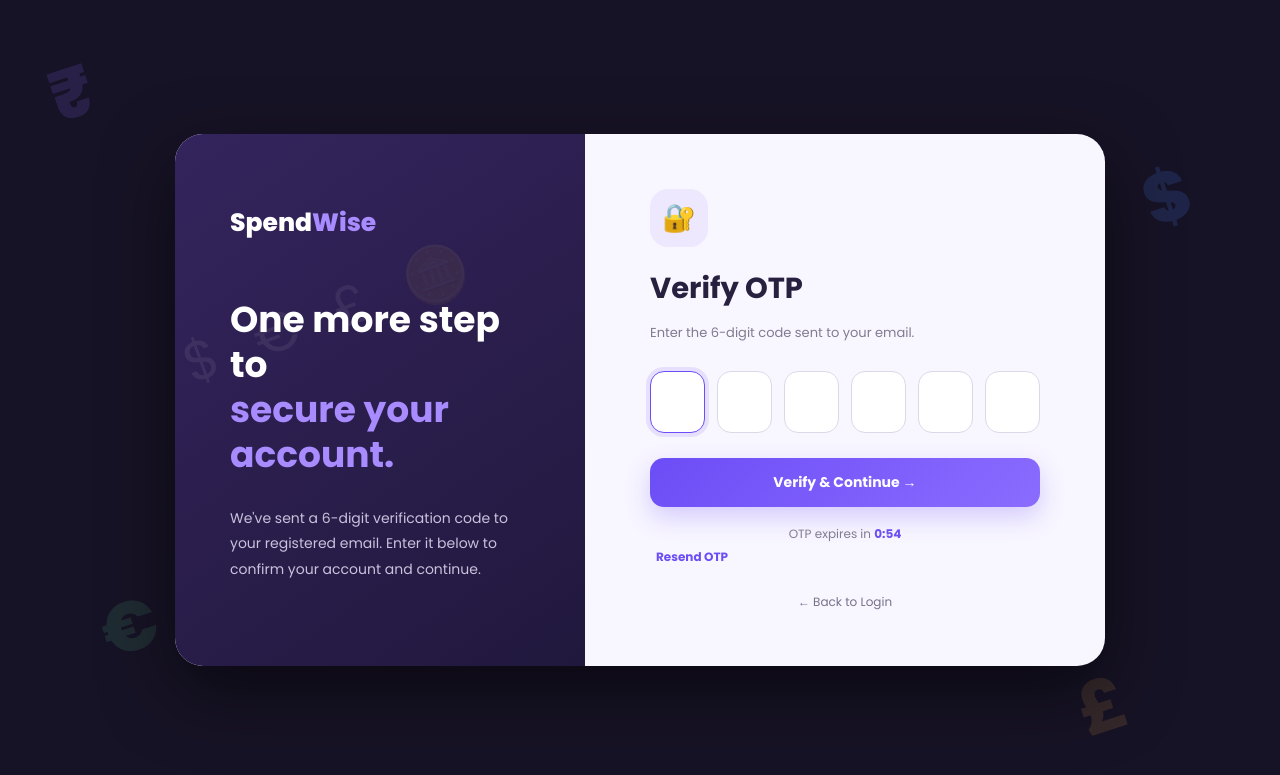
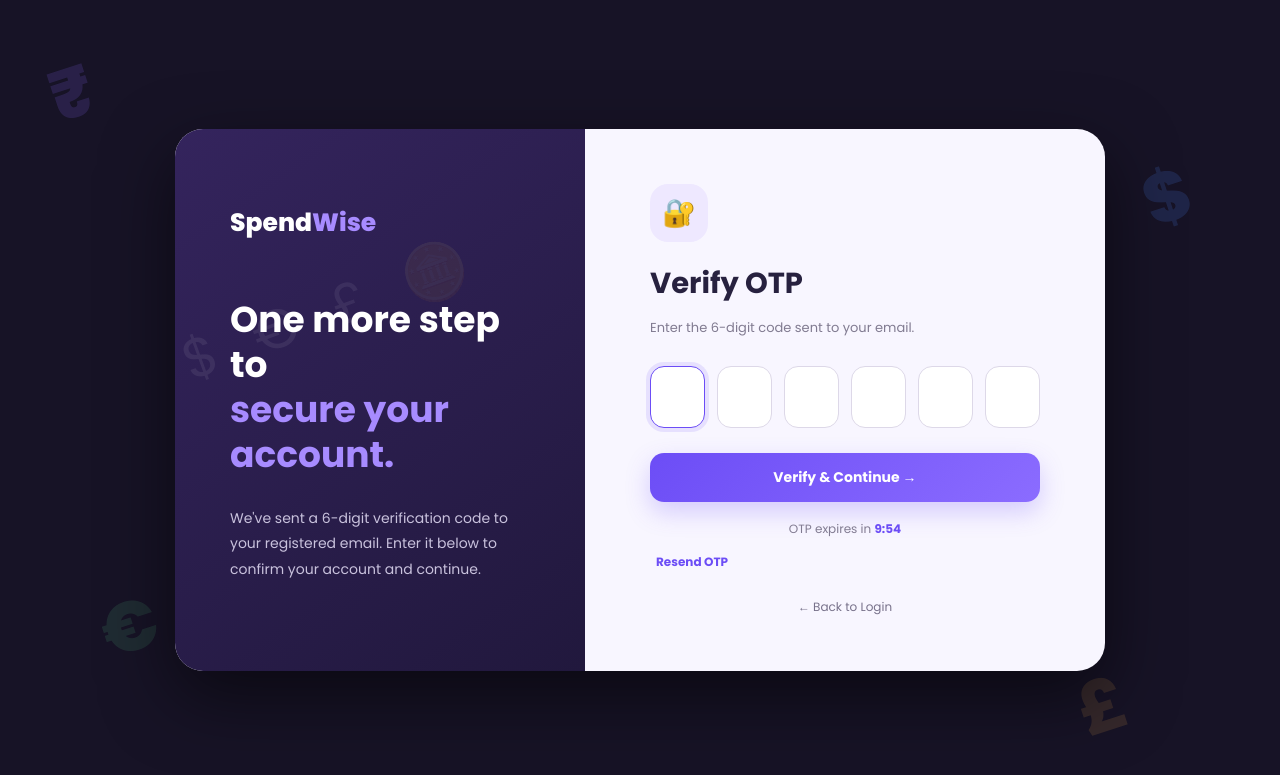
Before and after one commit to muskanmishra43768-tech/personal-expense-tracker, a Flask app: page /otp in a window 1280 px wide. Shown: the top 775 px of the page. Run offline with Flask 3, Linux system fonts and the light colour scheme; a user stored in the database is signed in.

Commit message:
Enhance OTP verification page with resend option
Updated OTP verification page to include a resend OTP button and adjusted timer duration.

```diff
--- a/templates/otp.html
+++ b/templates/otp.html
@@ -12,5 +12,5 @@
 <div class="card"><section class="left"><div class="logo">Spend<span>Wise</span></div><h1>One more step to<br><span>secure your account.</span></h1><p>We've sent a 6-digit verification code to your registered email. Enter it below to confirm your account and continue.</p></section>
 <section class="right"><div class="icon">🔐</div><h2>Verify OTP</h2><p class="sub">Enter the 6-digit code sent to your email.</p>
 <form id="otpForm" method="POST" action="{{ url_for('otp') }}"><input type="hidden" name="otp" id="otpValue"><div class="otp-inputs">{% for i in range(6) %}<input class="otp-input" maxlength="1" inputmode="numeric" autocomplete="one-time-code">{% endfor %}</div><button class="verify-btn" type="submit">Verify & Continue →</button></form>
-<div class="timer-section" id="timerText">OTP expires in <span class="timer" id="timer">1:00</span></div><button class="resend-btn" id="resendBtn" type="button">Resend OTP</button><a class="back" href="{{ url_for('login') }}">← Back to Login</a></section></div>
-<script>const inputs=[...document.querySelectorAll('.otp-input')],hidden=document.getElementById('otpValue'),form=document.getElementById('otpForm');function update(){hidden.value=inputs.map(x=>x.value).join('')}inputs.forEach((x,i)=>{x.addEventListener('input',()=>{x.value=x.value.replace(/\D/g,'').slice(0,1);if(x.value&&i<5)inputs[i+1].focus();update()});x.addEventListener('keydown',e=>{if(e.key==='Backspace'&&!x.value&&i>0)inputs[i-1].focus()});x.addEventListener('paste',e=>{e.preventDefault();let v=(e.clipboardData||window.clipboardData).getData('text').replace(/\D/g,'').slice(0,6);v.split('').forEach((d,j)=>{if(inputs[j])inputs[j].value=d});update();if(v)inputs[Math.min(v.length,6)-1].focus()})});form.addEventListener('submit',e=>{update();if(hidden.value.length!==6){e.preventDefault();alert('Please enter the complete 6-digit OTP.')}});let s=60,t=document.getElementById('timer'),tt=document.getElementById('timerText'),rb=document.getElementById('resendBtn');let cd=setInterval(()=>{s--;t.textContent='0:'+String(s).padStart(2,'0');if(s<=0){clearInterval(cd);tt.style.display='none';rb.style.display='inline-block'}},1000);rb.onclick=()=>{alert('OTP has expired. Please go back to Login and request a new OTP.');location.href='{{ url_for("login") }}'};inputs[0]?.focus();</script></body></html>
+<div class="timer-section" id="timerText">OTP expires in <span class="timer" id="timer">10:00</span></div><form method="POST" action="{{ url_for('resend_otp') }}" style="display:inline-block;margin-top:10px"><button class="resend-btn" id="resendBtn" type="submit">Resend OTP</button></form><a class="back" href="{{ url_for('login') }}">← Back to Login</a></section></div>
+<script>const inputs=[...document.querySelectorAll('.otp-input')],hidden=document.getElementById('otpValue'),form=document.getElementById('otpForm');function update(){hidden.value=inputs.map(x=>x.value).join('')}inputs.forEach((x,i)=>{x.addEventListener('input',()=>{x.value=x.value.replace(/\D/g,'').slice(0,1);if(x.value&&i<5)inputs[i+1].focus();update()});x.addEventListener('keydown',e=>{if(e.key==='Backspace'&&!x.value&&i>0)inputs[i-1].focus()});x.addEventListener('paste',e=>{e.preventDefault();let v=(e.clipboardData||window.clipboardData).getData('text').replace(/\D/g,'').slice(0,6);v.split('').forEach((d,j)=>{if(inputs[j])inputs[j].value=d});update();if(v)inputs[Math.min(v.length,6)-1].focus()})});form.addEventListener('submit',e=>{update();if(hidden.value.length!==6){e.preventDefault();alert('Please enter the complete 6-digit OTP.')}});let s=600,t=document.getElementById('timer'),tt=document.getElementById('timerText'),rb=document.getElementById('resendBtn');let cd=setInterval(()=>{s--;t.textContent=Math.floor(s/60)+':'+String(s%60).padStart(2,'0');if(s<=0){clearInterval(cd);tt.style.display='none';rb.style.display='inline-block'}},1000);rb.disabled=false;inputs[0]?.focus();</script></body></html>
```
